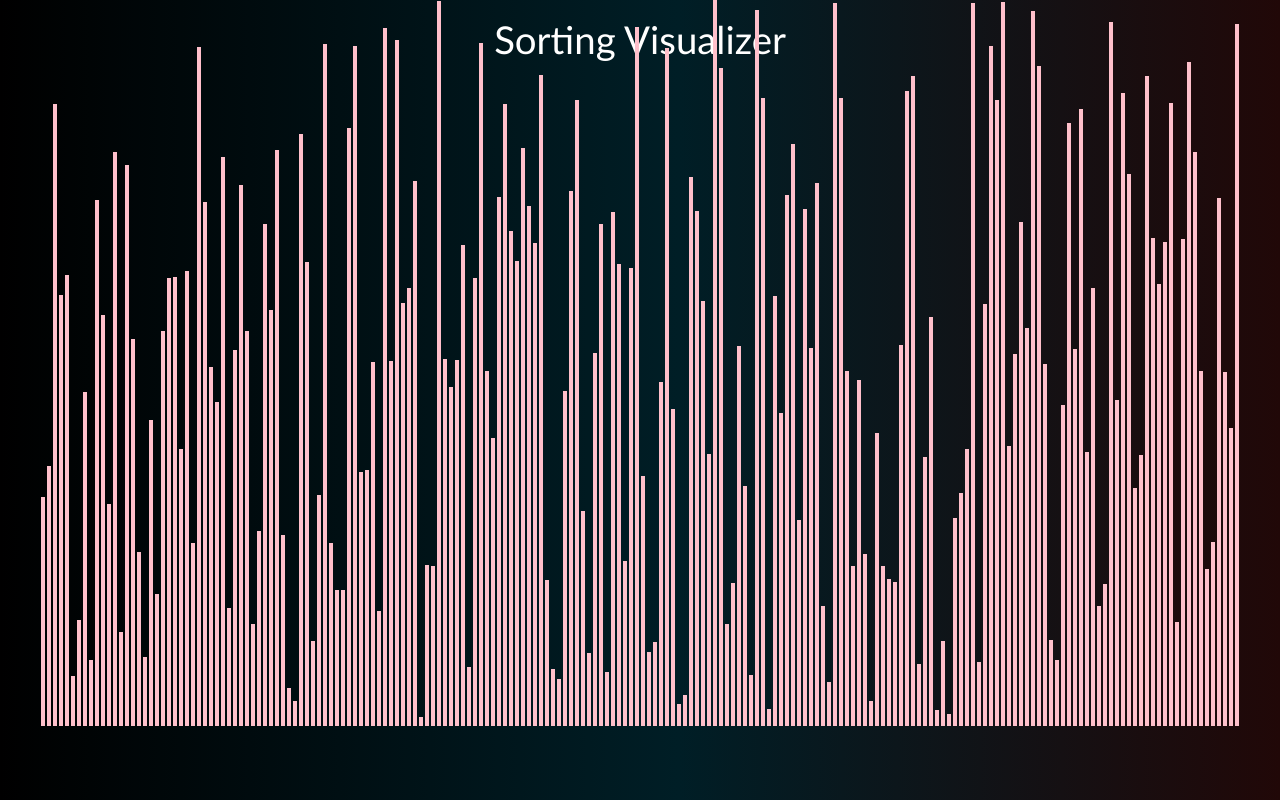
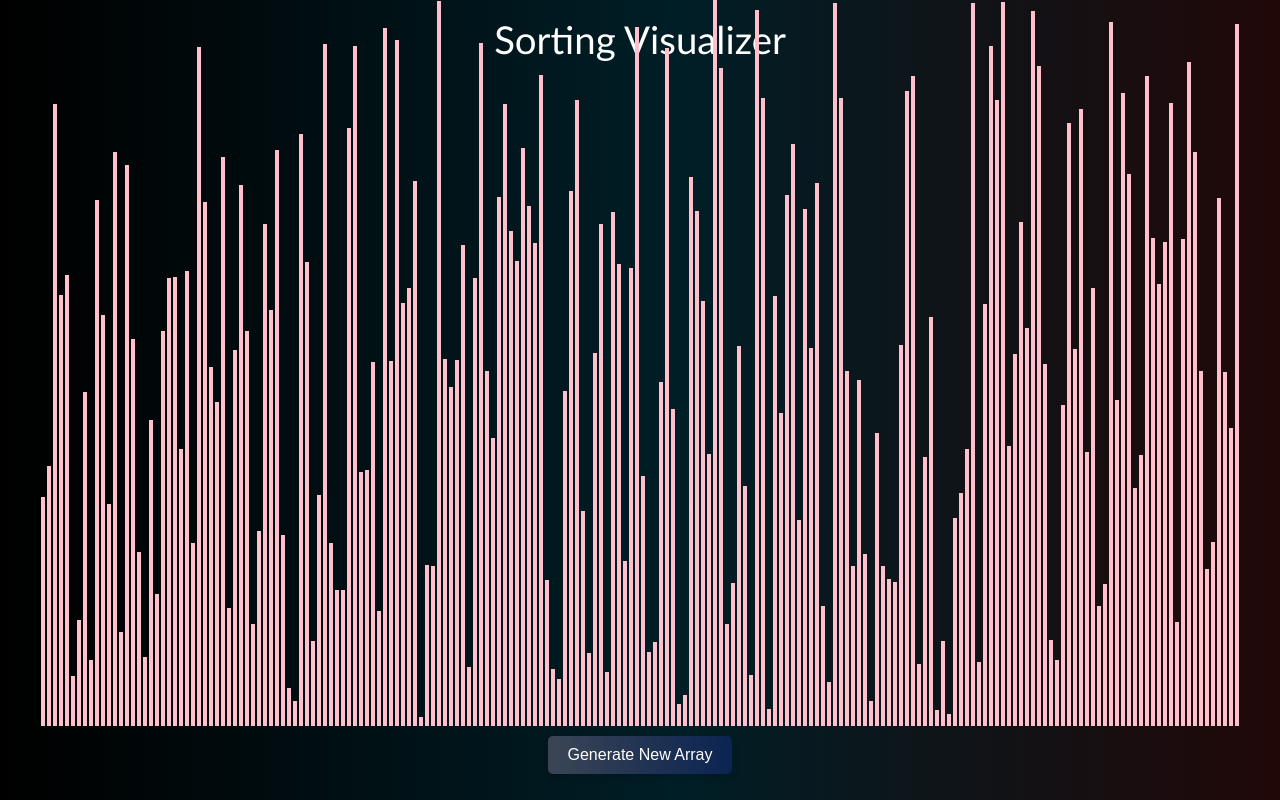
Before and after one commit to elBanna00/sorting-visualizer, a React (Create React App) app: page / in a window 1280 px wide. Built offline with nearby package versions, Linux system fonts and the light colour scheme.

Commit message:
feat:Add reset array button with initial styling

```diff
--- a/src/components/SortingVisualizer.css
+++ b/src/components/SortingVisualizer.css
@@ -39,3 +39,48 @@ header {
   margin-bottom: 13vh; /* Responsive margin */
   padding-top: 2vh; /* Responsive padding */
 }
+.button {
+  background: linear-gradient(
+    90deg,
+    rgb(59, 69, 85) 0%,
+    rgb(11, 36, 82) 100%
+  ); /* Soft pink gradient */
+  color: white;
+  border: none;
+  border-radius: 5px;
+  padding: 10px 20px;
+  font-size: 16px;
+  cursor: pointer;
+  transition: background-color 0.3s ease, transform 0.3s ease,
+    box-shadow 0.3s ease;
+  box-shadow: 0 4px 6px rgba(0, 0, 0, 0.1);
+  margin: 10px; /* Optional: Adds space between buttons */
+}
+
+/* Hover state */
+.button:hover {
+  background: linear-gradient(
+    90deg,
+    rgba(255, 192, 203, 1) 0%,
+    rgba(255, 182, 193, 1) 100%
+  ); /* Reverse gradient on hover */
+  color: black;
+  transform: translateY(-2px);
+  box-shadow: 0 6px 8px rgba(0, 0, 0, 0.15);
+}
+
+/* Active state */
+.button:active {
+  background: linear-gradient(
+    90deg,
+    rgba(255, 160, 170, 1) 0%,
+    rgba(255, 170, 180, 1) 100%
+  ); /* Slightly darker gradient */
+  transform: translateY(2px);
+  box-shadow: 0 2px 4px rgba(0, 0, 0, 0.1);
+}
+.button-container {
+  display: flex;
+  flex-wrap: wrap;
+  justify-content: center;
+}
--- a/src/components/SortingVisualizer.tsx
+++ b/src/components/SortingVisualizer.tsx
@@ -58,6 +58,11 @@ const SortingVisualizer: React.FC = () => {
           ></div>
         ))}
       </div>
+      <div className="button-container">
+        <button className="button" onClick={resetArray}>
+          Generate New Array
+        </button>
+      </div>
     </>
   );
 };
```
